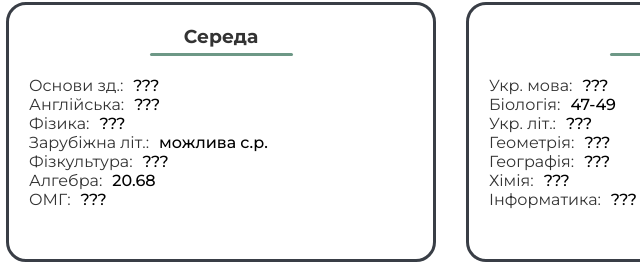
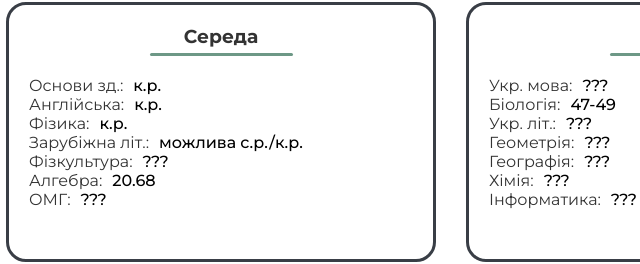
Before and after one commit to ZubalYana/School-diary, a website: page public/index.html in a window 1280 px wide. Shown: the part 412-676 px from the top of the page, 34-674 px from the left. Drawn offline with nearby package versions, Linux system fonts and the light colour scheme.

Commit message:
add all the homework for today available

```diff
--- a/public/index.html
+++ b/public/index.html
@@ -110,19 +110,19 @@
                 <div class="weekDay_lessons">
                     <div class="weekDay_lesson">
                         <div class="weekDay_lessonName">Основи зд.:</div>
-                        <div class="weekDay_lessonHomework">???</div>
+                        <div class="weekDay_lessonHomework">к.р.</div>
                     </div>
                     <div class="weekDay_lesson">
                         <div class="weekDay_lessonName">Англійська:</div>
-                        <div class="weekDay_lessonHomework">???</div>
+                        <div class="weekDay_lessonHomework">к.р.</div>
                     </div>
                     <div class="weekDay_lesson">
                         <div class="weekDay_lessonName">Фізика:</div>
-                        <div class="weekDay_lessonHomework">???</div>
+                        <div class="weekDay_lessonHomework">к.р.</div>
                     </div>
                     <div class="weekDay_lesson">
                         <div class="weekDay_lessonName">Зарубіжна літ.:</div>
-                        <div class="weekDay_lessonHomework">можлива с.р.</div>
+                        <div class="weekDay_lessonHomework">можлива с.р./к.р.</div>
                     </div>
                     <div class="weekDay_lesson">
                         <div class="weekDay_lessonName">Фізкультура:</div>
```
